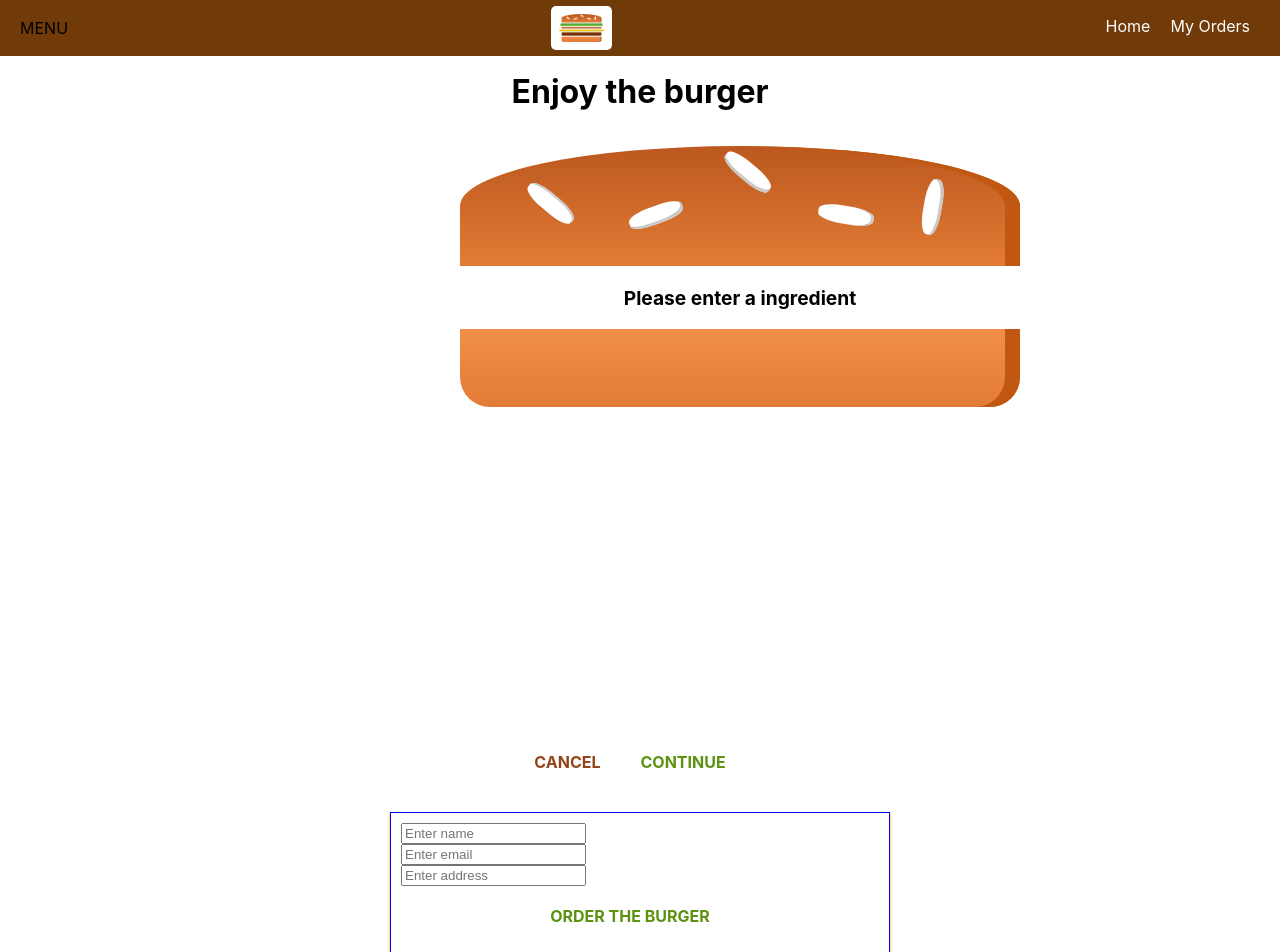
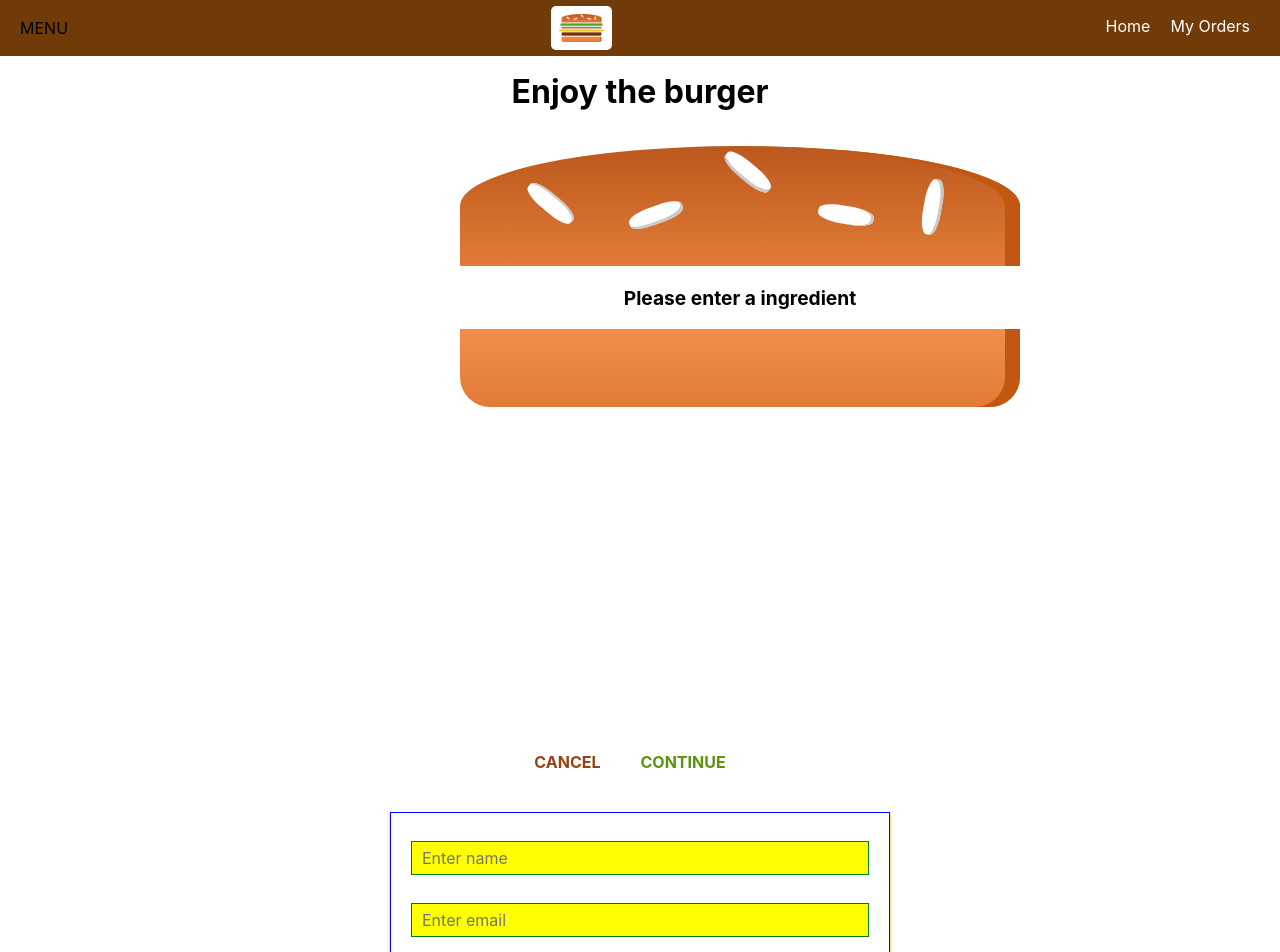
Before and after one commit to santhoshravi98/BurgerApplication, a React (Create React App) app: page /checkout/contact-data in a window 1280 px wide. Shown: the top 952 px of the page. Built offline with nearby package versions, Linux system fonts and the light colour scheme.

Commit message:
"Added Custom Input Form Elements"

```diff
--- /dev/null
+++ b/src/Components/UI/Input/Input.js
@@ -0,0 +1,22 @@
+import React from "react";
+import css from '../Input/Input.module.css'
+const Input = (props) => {
+  let inputElement = null;
+  switch (props.inputtype) {
+    case "input":
+      inputElement = <input className={css.InputElement} {...props}/>;
+      break;
+    case "textarea":
+      inputElement = <textarea className={css.InputElement} {...props}/>;
+      break;
+      default:
+          inputElement = <input className={css.InputElement} {...props}/>
+  }
+  return (
+    <div className={css.Input}>
+      <lable className={css.Label}> {props.label} </lable>
+      {inputElement}
+    </div>
+  );
+};
+export default Input;
--- /dev/null
+++ b/src/Components/UI/Input/Input.module.css
@@ -0,0 +1,26 @@
+.Input {
+  width: 100%;
+  padding: 10px;
+  box-sizing: border-box;
+}
+
+.Label {
+  font-weight: bold;
+  display: block;
+  margin-bottom: 8px;
+}
+
+.InputElement {
+outline: none;
+border:1px solid green;
+background-color: yellow;
+font:inherit;
+padding: 6px 10px;
+display: block;
+width:100%;
+box-sizing: border-box;
+}
+.InputElement:focus {
+outline: none;
+background-color: hotpink;
+}
--- a/src/Containers/Checkout/ContactData/ContactData.js
+++ b/src/Containers/Checkout/ContactData/ContactData.js
@@ -4,6 +4,7 @@
 import Axios from "../../../Axios-order";
 import Spinner from "../../../Components/UI/Spinner/Spinner.js";
 import { withRouter } from "react-router";
+import Input from '../../../Components/UI/Input/Input'
 
 class ContactData extends Component {
   state = {
@@ -58,20 +59,20 @@
     if (!this.state.showLoadingModal) {
       dynamicDiv = (
         <form>
-          <input
-            className={Css.Input}
+          <Input
+           inputtype="input"
             type="text"
             name="name"
             placeholder="Enter name"
           />
-          <input
-            className={Css.Input}
+          <Input
+          inputtype="input"
             type="email"
             name="name"
             placeholder="Enter email"
           />
-          <input
-            className={Css.Input}
+          <Input
+          inputtype="input"
             type="text"
             name="name"
             placeholder="Enter address"
```
